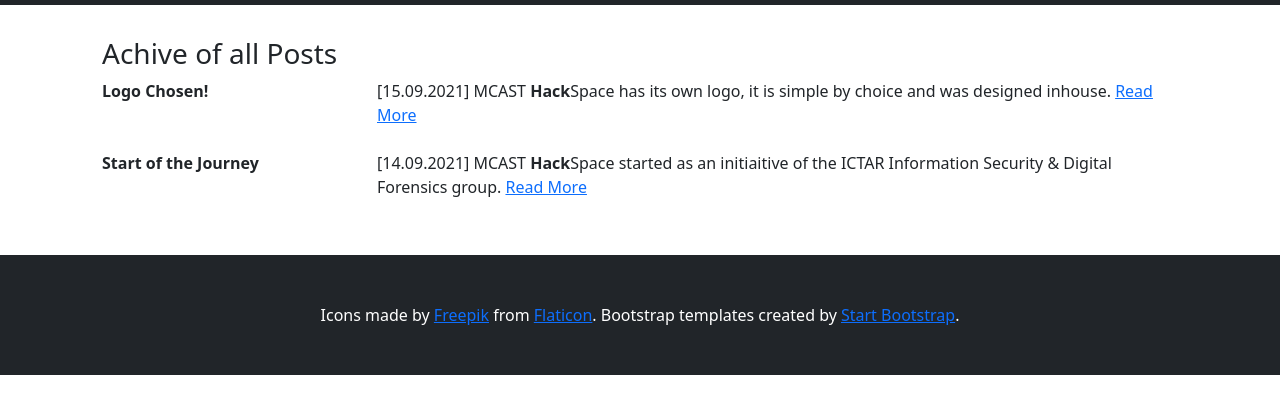
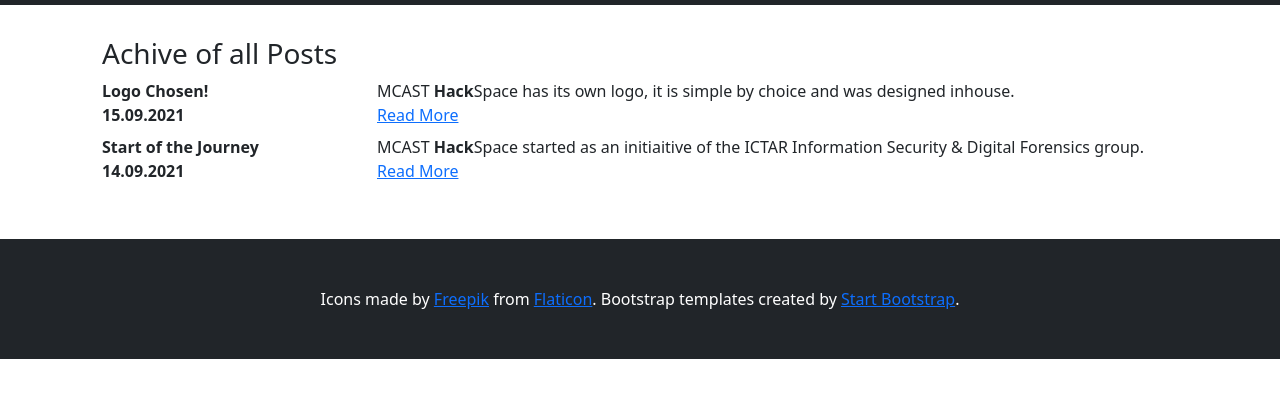
Before and after one commit to robert-abela/hackspace, a plain HTML site: page articles-list.html in a window 1280 px wide. Shown: the part 51-464 px from the top of the page. Drawn offline with nearby package versions, Linux system fonts and the light colour scheme.

Commit message:
cleaner posts list

```diff
--- a/articles-list.html
+++ b/articles-list.html
@@ -32,10 +32,16 @@
         <div class="container" style="padding: 2rem;">
             <h3>Achive of all Posts</h3>
             <dl class="row">
-                <dt class="col-sm-3 text-truncate">Logo Chosen!</dt>
-                <dd class="col-sm-9"><p>[15.09.2021] MCAST <b>Hack</b>Space has its own logo, it is simple by choice and was designed inhouse. <a href="article-logo-launch.html">Read More</a></p></dd>
-                <dt class="col-sm-3 text-truncate">Start of the Journey</dt>
-                <dd class="col-sm-9">[14.09.2021] MCAST <b>Hack</b>Space started as an initiaitive of the ICTAR Information Security & Digital Forensics group. <a href="article-start-journey.html">Read More</a></dd>
+                <dt class="col-sm-3 text-truncate">Logo Chosen!<br/>15.09.2021</dt>
+                <dd class="col-sm-9 text-truncate">
+                    MCAST <b>Hack</b>Space has its own logo, it is simple by choice and was designed inhouse.
+                    <br/><a href="article-logo-launch.html">Read More</a>
+                </dd>
+                <dt class="col-sm-3 text-truncate">Start of the Journey<br/>14.09.2021</dt>
+                <dd class="col-sm-9 text-truncate">
+                    MCAST <b>Hack</b>Space started as an initiaitive of the ICTAR Information Security & Digital Forensics group.
+                    <br/><a href="article-start-journey.html">Read More</a>
+                </dd>
             </dl>
          </div>
 
```
